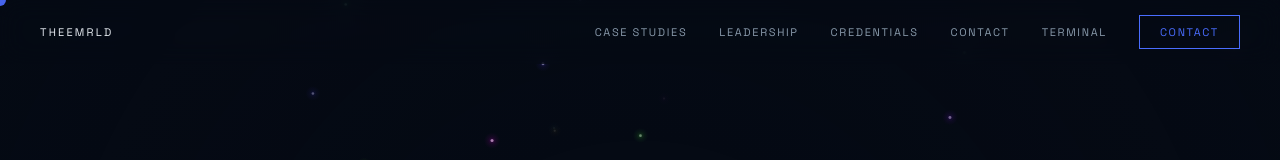
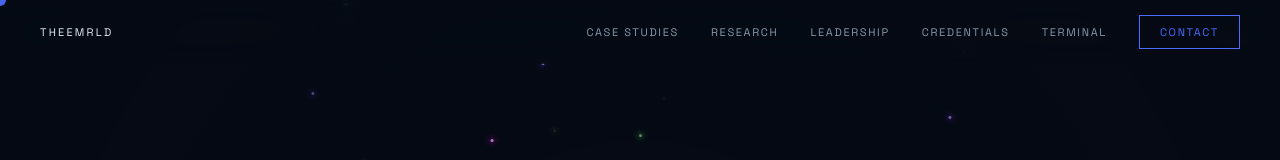
Before and after one commit to ninja-ops-guy/theemrld-portfolio, a React (Vite) app: page / in a window 1280 px wide. Shown: the top 160 px of the page. Built offline with nearby package versions, Linux system fonts and the light colour scheme; the HTML template or start-up script is replaced by a standard one.

Commit message:
Add research navigation link

```diff
--- a/src/sections/Navigation.tsx
+++ b/src/sections/Navigation.tsx
@@ -37,9 +37,9 @@ export default function Navigation() {
 
         <div className="hidden md:flex items-center gap-8">
           <button onClick={() => scrollTo('#work')} className="font-label bg-transparent hover:text-[#E8EDF3] transition-colors duration-300 cursor-pointer" style={{ color: '#8899AA', border: 'none', outline: 'none' }}>Case Studies</button>
+          <button onClick={() => scrollTo('#research-thesis')} className="font-label bg-transparent hover:text-[#E8EDF3] transition-colors duration-300 cursor-pointer" style={{ color: '#8899AA', border: 'none', outline: 'none' }}>Research</button>
           <button onClick={() => scrollTo('#about')} className="font-label bg-transparent hover:text-[#E8EDF3] transition-colors duration-300 cursor-pointer" style={{ color: '#8899AA', border: 'none', outline: 'none' }}>Leadership</button>
           <button onClick={() => scrollTo('#networking')} className="font-label bg-transparent hover:text-[#E8EDF3] transition-colors duration-300 cursor-pointer" style={{ color: '#8899AA', border: 'none', outline: 'none' }}>Credentials</button>
-          <button onClick={() => scrollTo('#contact')} className="font-label bg-transparent hover:text-[#E8EDF3] transition-colors duration-300 cursor-pointer" style={{ color: '#8899AA', border: 'none', outline: 'none' }}>Contact</button>
           <Link to="/terminal" className="font-label hover:text-[#00ff41] transition-colors duration-300 no-underline" style={{ color: '#8899AA', textDecoration: 'none' }}>Terminal</Link>
           <button onClick={() => scrollTo('#contact')} className="font-label bg-transparent px-5 py-2 hover:bg-[#4A6DFF] hover:text-[#050A14] transition-all duration-300 cursor-pointer" style={{ color: '#4A6DFF', border: '1px solid #4A6DFF' }}>Contact</button>
         </div>
@@ -55,9 +55,9 @@ export default function Navigation() {
         style={{ background: 'rgba(5, 10, 20, 0.95)', backdropFilter: 'blur(20px)', transform: menuOpen ? 'translateX(0)' : 'translateX(100%)' }}>
         <div className="flex flex-col gap-8 p-10 pt-16">
           <button onClick={() => scrollTo('#work')} className="font-label text-left bg-transparent hover:text-[#E8EDF3] transition-colors duration-300 cursor-pointer" style={{ color: '#8899AA', border: 'none', outline: 'none' }}>Case Studies</button>
+          <button onClick={() => scrollTo('#research-thesis')} className="font-label text-left bg-transparent hover:text-[#E8EDF3] transition-colors duration-300 cursor-pointer" style={{ color: '#8899AA', border: 'none', outline: 'none' }}>Research</button>
           <button onClick={() => scrollTo('#about')} className="font-label text-left bg-transparent hover:text-[#E8EDF3] transition-colors duration-300 cursor-pointer" style={{ color: '#8899AA', border: 'none', outline: 'none' }}>Leadership</button>
           <button onClick={() => { scrollTo('#networking'); setMenuOpen(false); }} className="font-label text-left bg-transparent hover:text-[#E8EDF3] transition-colors duration-300 cursor-pointer" style={{ color: '#8899AA', border: 'none', outline: 'none' }}>Credentials</button>
-          <button onClick={() => scrollTo('#contact')} className="font-label text-left bg-transparent hover:text-[#E8EDF3] transition-colors duration-300 cursor-pointer" style={{ color: '#8899AA', border: 'none', outline: 'none' }}>Contact</button>
           <Link to="/terminal" onClick={() => setMenuOpen(false)} className="font-label text-left hover:text-[#00ff41] transition-colors duration-300 no-underline" style={{ color: '#8899AA', textDecoration: 'none' }}>Terminal</Link>
           <button onClick={() => scrollTo('#contact')} className="font-label bg-transparent px-5 py-3 text-center hover:bg-[#4A6DFF] hover:text-[#050A14] transition-all duration-300 cursor-pointer" style={{ color: '#4A6DFF', border: '1px solid #4A6DFF' }}>Contact</button>
         </div>
```
